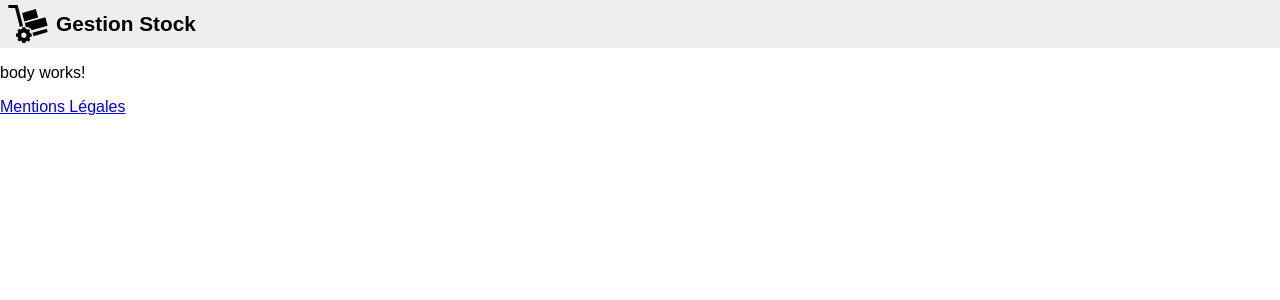
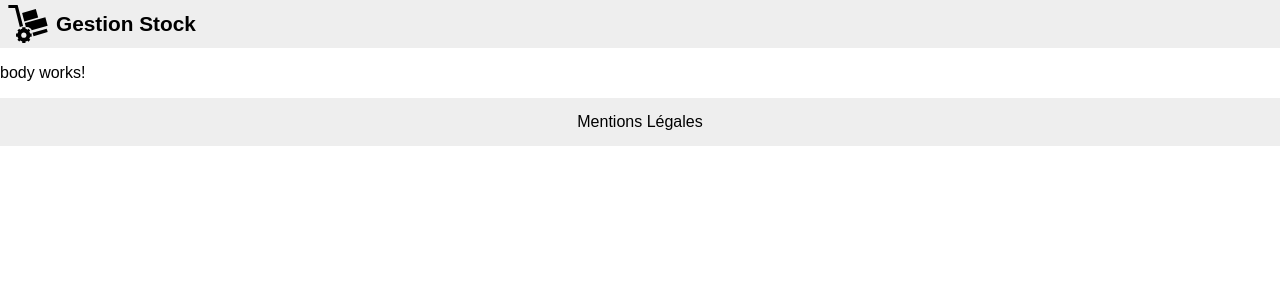
Before and after one commit to jlg-formation/agu-liege-2023, an Angular app in the folder front/: page / in a window 1280 px wide. Shown: the top 300 px of the page. Built offline with nearby package versions, Linux system fonts and the light colour scheme.

Commit message:
dev: footer css ok
and added underline for hover a

```diff
--- a/front/src/app/layout/footer/footer.component.scss
+++ b/front/src/app/layout/footer/footer.component.scss
@@ -0,0 +1,16 @@
+footer {
+  background-color: #eee;
+  display: flex;
+  align-items: center;
+  justify-content: center;
+  height: 3em;
+
+  a {
+    text-decoration: inherit;
+    color: inherit;
+
+    &:hover {
+      text-decoration: underline;
+    }
+  }
+}
--- a/front/src/app/layout/header/header.component.scss
+++ b/front/src/app/layout/header/header.component.scss
@@ -13,6 +13,10 @@ header {
     text-decoration: inherit;
     color: inherit;
 
+    &:hover {
+      text-decoration: underline;
+    }
+
     img {
       height: 2.5em;
     }
```
